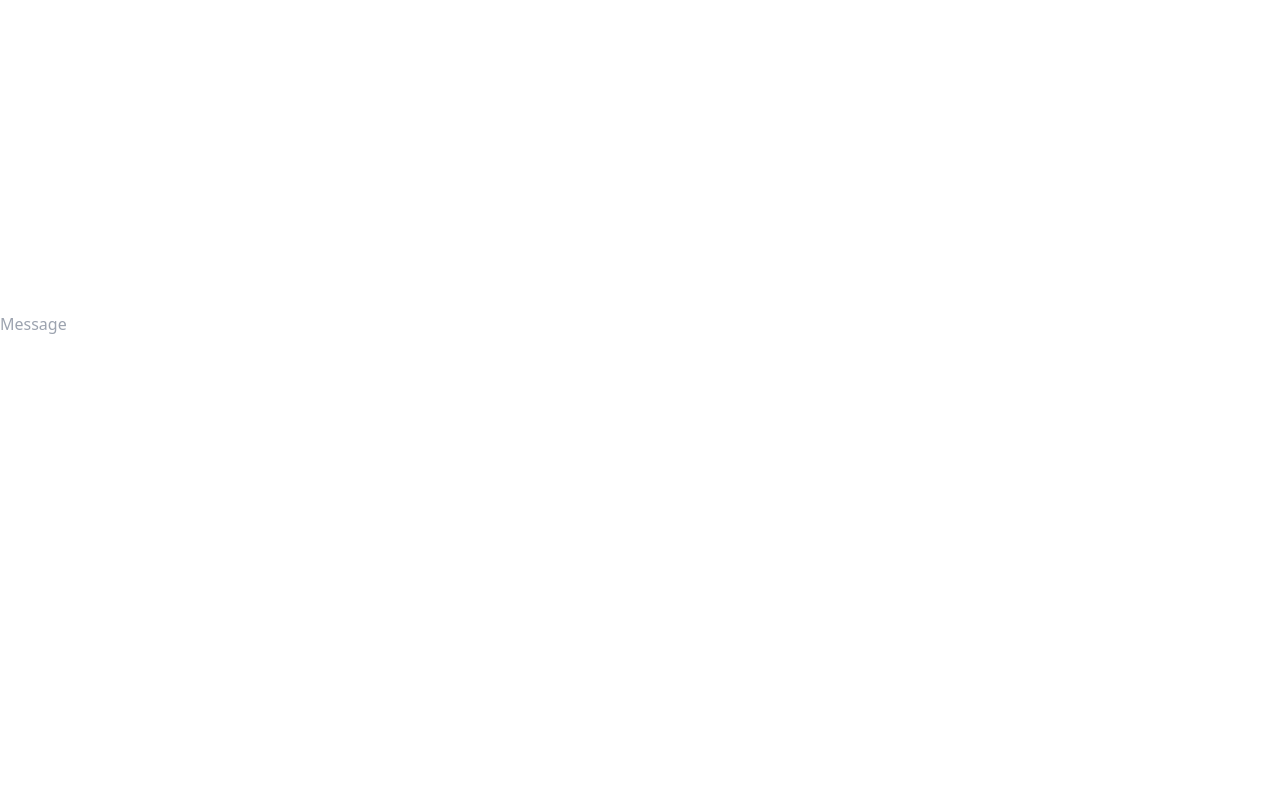
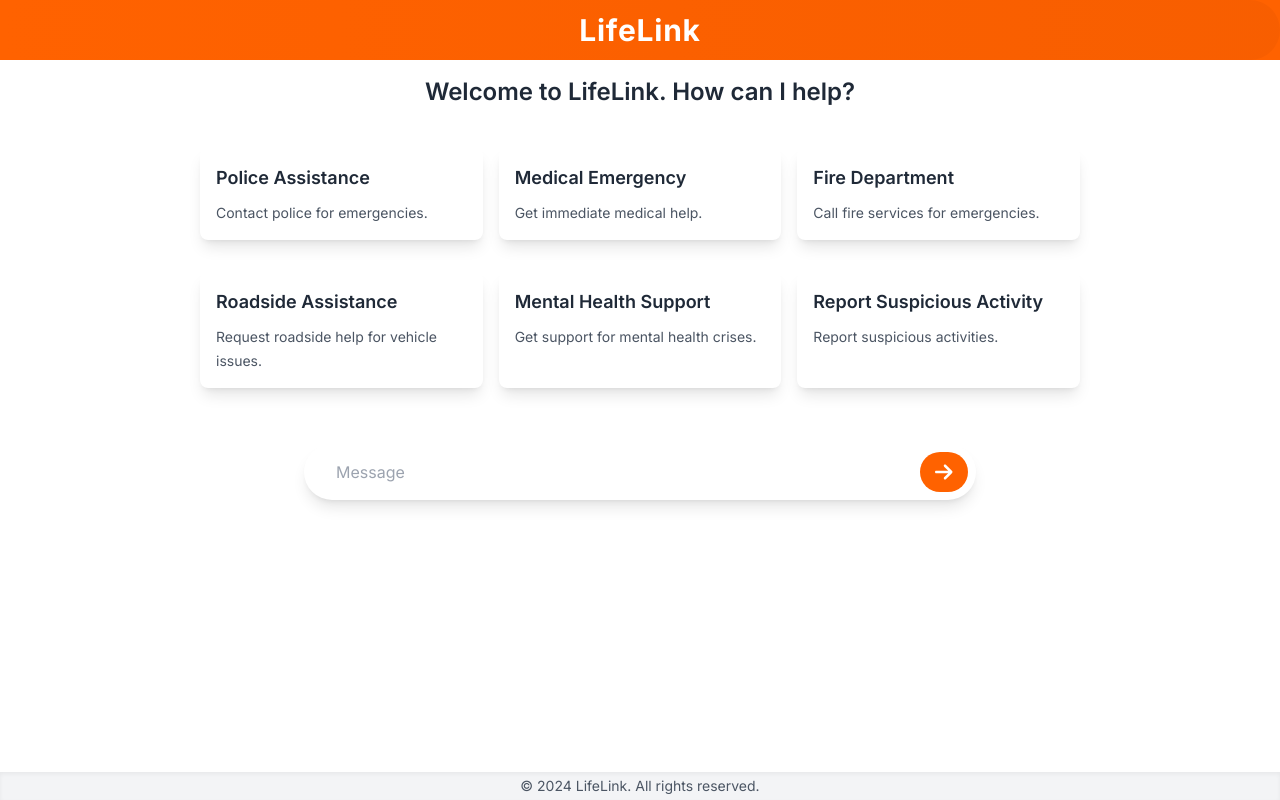
Before and after one commit to MissBellum/LifeLink, a React (Create React App) app in the folder lifelink-ui/: page / in a window 1280 px wide. Built offline with nearby package versions, Linux system fonts and the light colour scheme.

Commit message:
Styled homepage with TailwindCSS

```diff
--- a/lifelink-ui/public/index.html
+++ b/lifelink-ui/public/index.html
@@ -9,6 +9,7 @@
       name="description"
       content="Web site created using create-react-app"
     />
+    <link href="https://fonts.googleapis.com/css2?family=Inter:wght@400;500;600;700&display=swap" rel="stylesheet">
     <link rel="apple-touch-icon" href="%PUBLIC_URL%/logo192.png" />
     <link rel="manifest" href="%PUBLIC_URL%/manifest.json" />
     <!--
--- a/lifelink-ui/src/App.jsx
+++ b/lifelink-ui/src/App.jsx
@@ -3,33 +3,43 @@ import InputForm from "./components/InputForm";
 import Options from "./components/Options";
 
 function App({ options }) {
-
   return (
-    <div className="app">
-      <div className="app__header">
-        <header className="header__text">
-          {/* LifeLink */}
+    <div className="app bg-white min-h-screen flex flex-col overflow-hidden">
+      {/* Updated header with the orange color */}
+      <div className="app__header" style={{ backgroundColor: '#ff6200' }}>
+  <header className="header__text text-center text-3xl font-extrabold text-white py-3 px-6 relative">
+    <span className="absolute inset-0 bg-gradient-to-r from-[#ff6200] to-[#e65500] opacity-30 rounded-full"></span>
+    <h1 className="relative z-10 text-white tracking-wide text-shadow-md">
+      LifeLink
+    </h1>
   </header>
 </div>
 
-      <main>
-        <div>
-            <div className="home__content">
-              <h2>Welcome to LifeLink. How can I help?</h2>
+
+      <main className="flex-grow py-4 px-4 overflow-y-auto">
+        <div className="max-w-4xl mx-auto">
+          <div className="home__content text-center mb-8">
+            <h2 className="text-2xl font-semibold text-gray-800">
+              Welcome to LifeLink. How can I help?
+            </h2>
           </div>
 
-            <section className="options__section">
-              <Options options={ options } />
+          <section className="options__section mb-8">
+            <Options options={options} />
           </section>
 
-            <section>
+          <section className="mt-8">
             <InputForm />
           </section>
         </div>
       </main>
 
+      <footer className="bg-gray-100 text-center py-1 shadow-inner">
+        <p className="text-gray-600 text-sm">
+          © 2024 LifeLink. All rights reserved.
+        </p>
+      </footer>
     </div>
-
   );
 }
 
--- a/lifelink-ui/src/components/InputForm.jsx
+++ b/lifelink-ui/src/components/InputForm.jsx
@@ -1,26 +1,23 @@
 import React from 'react';
 import { FontAwesomeIcon } from '@fortawesome/react-fontawesome';
-import { faArrowRight } from '@fortawesome/free-solid-svg-icons'
+import { faArrowRight } from '@fortawesome/free-solid-svg-icons';
 
 function InputForm() {
   return (
-        <div className='md:container md:mx-auto'>
-            <div className="home__prompt__div">
+    <div className="flex justify-center items-center">
+      <div className="home__prompt__div flex items-center bg-white rounded-full shadow-lg p-2 w-full max-w-2xl">
         <input
           id="home-prompt"
-                    className="home__prompt"
+          className="home__prompt flex-grow rounded-l-full px-6 py-2 text-gray-700 focus:outline-none focus:ring-2 focus:ring-[#ff6200] placeholder-gray-400"
           type="text"
           placeholder="Message"
-                    cols="20"
-                    rows="3"
         />
-                <div>
-                    {/* <input className='prompt-submit' type='button' /> */}
-                    <FontAwesomeIcon className='home__submit__icon' size='2x' icon={ faArrowRight } />
+<button className="home__submit__icon bg-[#ff6200] hover:bg-[#e65500] text-white w-12 h-10 rounded-full ml-2 transition duration-300 ease-in-out transform hover:scale-105">
+<FontAwesomeIcon size="lg" icon={faArrowRight} />
+        </button>
       </div>
     </div>
-        </div>
-    )
+  );
 }
 
 export default InputForm;
--- a/lifelink-ui/src/components/Options.jsx
+++ b/lifelink-ui/src/components/Options.jsx
@@ -1,19 +1,22 @@
 import React from "react";
 
-
 function Options(props) {
-    const helpList = props.options?.map((option) => (
-        <div id={ option.id } key={ option.id } className="options__item">
-            <h4>{ option.name }</h4>
-            <p className="options__text">{ option.description }</p>
-        </div>
+  const helpList = props.options?.map((option) => (
+    <div
+      id={option.id}
+      key={option.id}
+      className="options__item bg-white rounded-lg shadow-lg p-4 transform hover:scale-105 transition-transform duration-300 ease-out hover:shadow-2xl mb-4"
+    >
+      <h4 className="text-lg font-semibold text-gray-800 mb-2">{option.name}</h4>
+      <a href="#" className="options__text text-gray-600 text-sm">{option.description}</a>
+    </div>
   ));
 
-    return (
-        <div className="options__div">
-            { helpList }
-        </div>
-    )
+  return (
+    <div className="options__div grid grid-cols-1 sm:grid-cols-2 md:grid-cols-3 gap-4 p-2">
+      {helpList}
+    </div>
+  );
 }
 
 export default Options;
--- a/lifelink-ui/src/index.css
+++ b/lifelink-ui/src/index.css
@@ -1,6 +1,10 @@
 @tailwind base;
 @tailwind components;
 @tailwind utilities;
+
+* {
+  font-family: 'Inter', sans-serif;
+}
 
 .app {
   width: 100vw;
--- a/lifelink-ui/tailwind.config.js
+++ b/lifelink-ui/tailwind.config.js
@@ -1,11 +1,15 @@
 /** @type {import('tailwindcss').Config} */
 module.exports = {
   content: [
-    "./src/**/*.{js,jsx,ts,tsx}",
+    "./src/**/*.{html,js,jsx,ts,tsx}",
     "./public/index.html",
   ],
   theme: {
-    extend: {},
+    extend: {
+      fontFamily: {
+        sans: ['Inter', 'sans-serif'],
+      },
+    },
   },
   plugins: [],
 }
```
Lines whose indentation alone changed are shown as unchanged.
